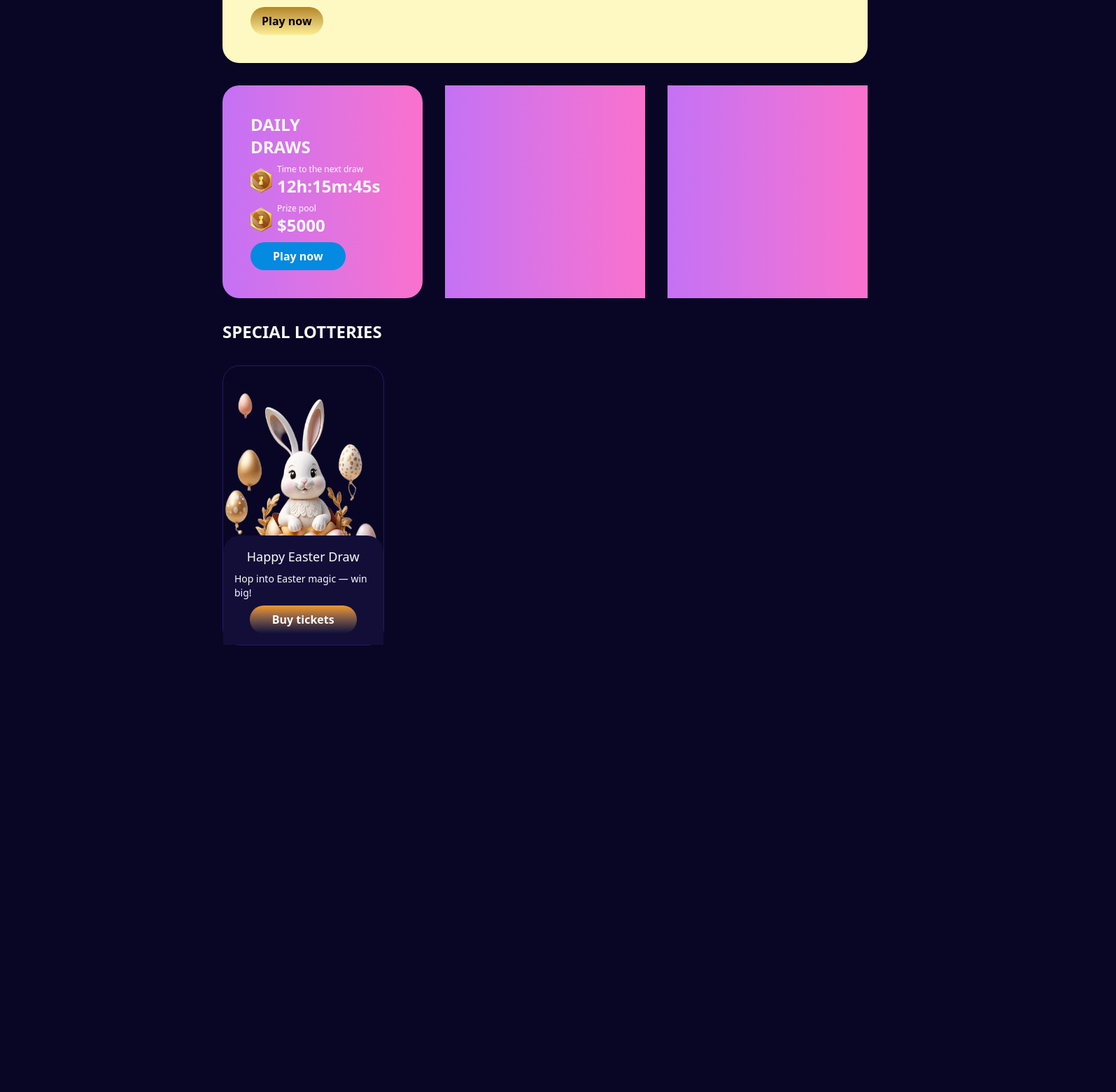
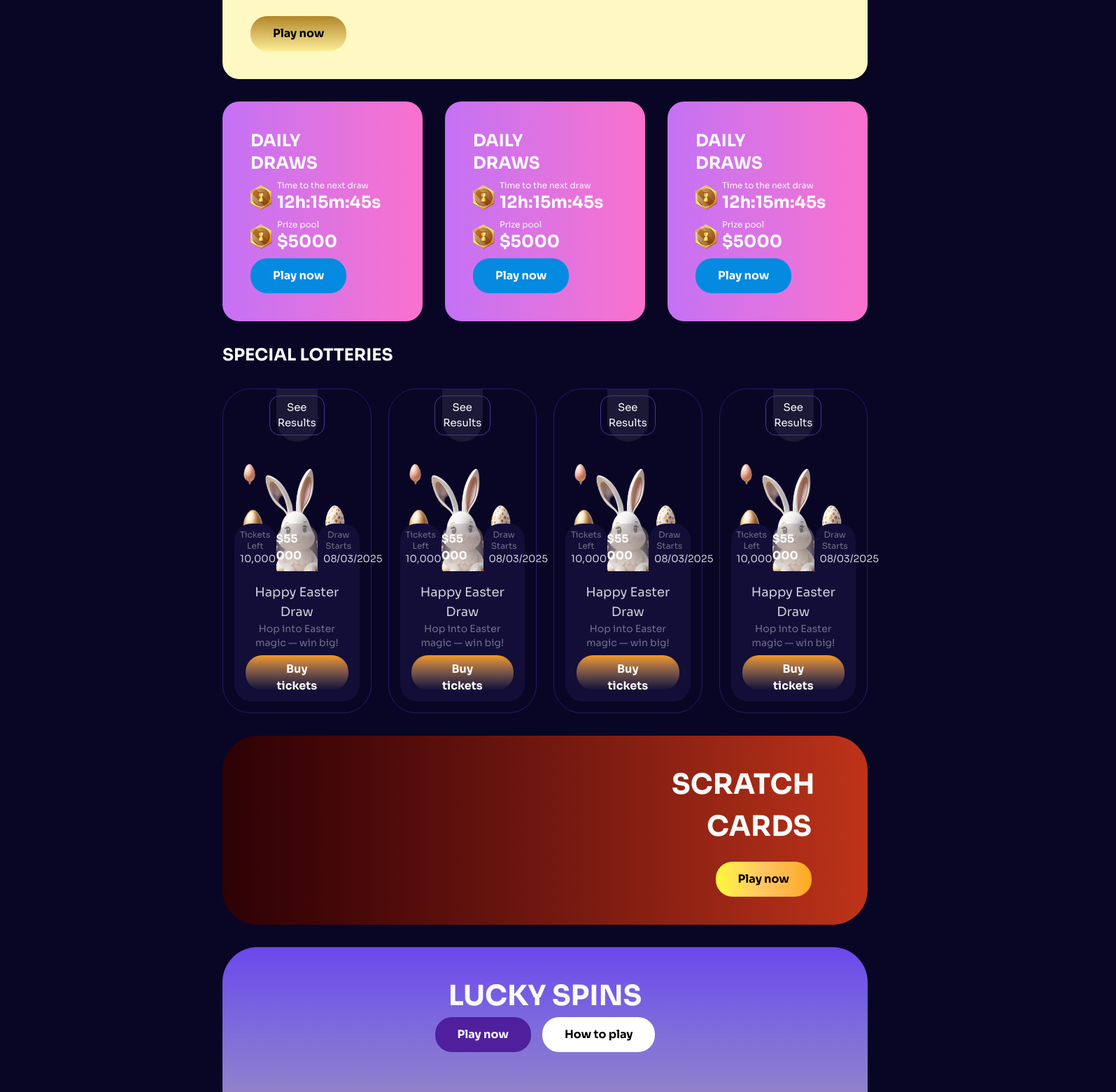
Before and after one commit to Gadg3tLov3r/4loto, a Next.js app: page / in a window 1280 px wide. Shown: the part 1000-2560 px from the top of the page at 70% size, 1595 px wide, since content can reach past the window. Before the commit the page ends 1962 px from the top, so only its background shows below. Built offline with nearby package versions, Linux system fonts and the light colour scheme.

Commit message:
layout update

```diff
--- a/app/page.tsx
+++ b/app/page.tsx
@@ -1,12 +1,16 @@
+"use client";
+
 import { ModeToggle } from "@/components/mode-toggle";
+import { SpecialLotteryCard } from "@/components/special-lottery-card";
+import Table from "@/components/table";
 import { ChevronLeft, ChevronRight } from "lucide-react";
 import Image from "next/image";
 
 export default function Home() {
   return (
-    <div className="font-sans">
+    <div className="font-[family-name:var(--font-geist-sans)]">
       <main>
-        <div className="bg-[#0D063A] py-2 pl-3 pr-12 flex justify-between items-center">
+        <div className="bg-[#0D063A] py-2 pl-3 pr-12 flex justify-between items-center fixed top-0 left-0 right-0 z-50">
           <div className="flex items-center gap-15">
             <div className="hidden size-[64px] bg-[#231968] md:flex items-center justify-center rounded-3xl">
               <svg
@@ -75,7 +79,7 @@ export default function Home() {
             </button>
           </div>
         </div>
-        <aside className="bg-[#0D063A] w-[278px] min-h-screen fixed">
+        <aside className="bg-[#0D063A] z-49 w-[278px] min-h-screen fixed top-[70px] left-0">
           <div className="px-3 py-8 space-y-8">
             <div className="flex items-center justify-between px-3 py-3 bg-[#6F48F5] rounded-3xl">
               <div className="size-10 flex items-center justify-center">
@@ -299,10 +303,10 @@ export default function Home() {
                   currency) and receive the same amount as a gift
                 </p>
                 <div className="flex gap-3">
-                  <button className="bg-linear-to-r from-[#443AFF] to-[#C362FF] py-2 px-8 rounded-3xl font-semibold">
+                  <button className="bg-linear-to-r from-[#443AFF] to-[#C362FF] py-2 px-8 rounded-3xl font-semibold h-[50px]">
                     Play now
                   </button>
-                  <button className="py-2 px-8 rounded-3xl font-semibold bg-white text-black">
+                  <button className="py-2 px-8 rounded-3xl font-semibold bg-white text-black h-[50px]">
                     How to play
                   </button>
                 </div>
@@ -326,12 +330,16 @@ export default function Home() {
                   Get your tickets before the time runs out
                 </p>
               </div>
-              <button className="bg-linear-to-b from-[#B38626] to-[#FCEE96] text-black px-4 py-2 rounded-3xl font-bold">
+              <button className="bg-linear-to-b from-[#B38626] to-[#FCEE96] text-black px-8 py-2 rounded-3xl font-bold h-[50px]">
                 Play now
               </button>
             </div>
             <div className="grid grid-cols-3 gap-8">
-              <div className="bg-linear-to-r from-[#C471F5] to-[#FA71CD] p-10 rounded-3xl space-y-2">
+              {Array.from({ length: 3 }).map((_, index) => (
+                <div
+                  key={index}
+                  className="bg-linear-to-r from-[#C471F5] to-[#FA71CD] p-10 rounded-3xl space-y-2"
+                >
                   <h1 className="uppercase font-bold text-2xl max-w-[5rem]">
                     Daily Draws
                   </h1>
@@ -795,25 +803,123 @@ export default function Home() {
                       <div className="text-2xl font-bold">$5000</div>
                     </div>
                   </div>
-                <button className="bg-[#048AE0] px-8 py-2 rounded-3xl font-bold">
+                  <button className="bg-[#048AE0] px-8 py-2 rounded-3xl font-bold h-[50px]">
                     Play now
                   </button>
                 </div>
-              <div className="bg-linear-to-r from-[#C471F5] to-[#FA71CD] p-10"></div>
-              <div className="bg-linear-to-r from-[#C471F5] to-[#FA71CD] p-10"></div>
+              ))}
             </div>
             <div className="uppercase text-2xl font-bold">
               Special Lotteries
             </div>
-            <div className="grid grid-cols-4">
-              <div className="border border-[#231968] flex flex-col rounded-3xl bg-[url('/rabbit.png')] h-[400px] bg-cover">
+            <div className="grid grid-cols-4 gap-6">
+              {Array.from({ length: 4 }).map((_, index) => (
+                <SpecialLotteryCard
+                  key={index}
+                  title="Happy Easter Draw"
+                  description="Hop into Easter magic — win big!"
+                  ticketsLeft={10000}
+                  prizeAmount="$55 000"
+                  drawDate="08/03/2025"
+                  backgroundImage="/rabbit.png"
+                  onBuyTickets={() => console.log("Buy tickets clicked")}
+                  onSeeResults={() => console.log("See results clicked")}
+                />
+              ))}
+            </div>
+            <div className="bg-linear-to-r to-[#BE3319] from-[#2D0205] py-10 px-20 rounded-[50px] flex">
               <div className="flex-1"></div>
-                <div className="bg-[#130E38] flex flex-col items-center gap-2 p-4 rounded-tl-3xl rounded-tr-3xl">
-                  <h2 className="text-lg">Happy Easter Draw</h2>
-                  <p className="text-sm">Hop into Easter magic — win big!</p>
-                  <button className="bg-gradient-to-b from-[#F1991E] to-[#130E38] px-8 py-2 font-bold rounded-3xl">
-                    Buy tickets
+              <div className="text-right space-y-5">
+                <div className="uppercase text-[40px] font-bold max-w-[200px] text-right">
+                  Scratch cards
+                </div>
+                <button className="bg-linear-to-r from-[#FFF83A] via-[#FFC562] to-[#FDA816] h-[50px] py-2 px-8 rounded-3xl font-bold text-black">
+                  Play now
                 </button>
+              </div>
+            </div>
+            <div className="bg-linear-to-b from-[#6B46EC] to-[#F1CA60] h-[595px] rounded-[50px]">
+              <div className="flex flex-col items-center p-10">
+                <div className="uppercase font-bold text-[40px]">
+                  Lucky spins
+                </div>
+                <div className="flex gap-4">
+                  <button className="bg-[#501F9E] px-8 py-2 font-bold rounded-3xl h-[50px]">
+                    Play now
+                  </button>
+                  <button className="bg-white text-black px-8 py-2 font-bold rounded-3xl h-[50px]">
+                    How to play
+                  </button>
+                </div>
+              </div>
+            </div>
+            <div className="flex gap-6">
+              <div className="bg-linear-to-r from-[#1F1957] to-[#1F1957] p-10 rounded-[40px] min-w-[761px]">
+                <div className="space-y-8">
+                  <div className="uppercase text-2xl font-bold text-[#FFC562]">
+                    Total win all time
+                  </div>
+                  <div className="font-bold text-[40px] text-[#FFC562]">
+                    $100 000 000
+                  </div>
+                  <button className="px-8 py-2 font-bold bg-[#048AE0] rounded-3xl h-[50px]">
+                    Play now
+                  </button>
+                </div>
+              </div>
+              {Array.from({ length: 3 }).map((_, index) => (
+                <div
+                  className="bg-[#1F1957] space-y-4 px-6 py-3 text-center rounded-[40px]"
+                  key={index}
+                >
+                  <div>
+                    <div className="font-bold text-[33px]">$25 456</div>
+                    <div className="text-xs font-bold text-white/60">
+                      Total funds in the next draws
+                    </div>
+                  </div>
+                  <button className="px-8 py-2 font-bold bg-[#048AE0] rounded-3xl h-[50px]">
+                    Play now
+                  </button>
+                </div>
+              ))}
+            </div>
+            <div className="flex gap-4 items-center">
+              <div className="font-bold text-white/60">
+                Latest payoffs today:
+              </div>
+              {Array.from({ length: 11 }).map((_, index) => (
+                <div
+                  className="bg-linear-to-r from-[#170E4E] to-[#231869] flex items-center gap-2 px-4 py-2 rounded-full"
+                  key={index}
+                >
+                  <div className="w-[16px] h-[17px] bg-green-700 rounded-full"></div>
+                  <div className="text-sm">$10 635</div>
+                </div>
+              ))}
+            </div>
+            <div className="bg-[#1F1957] px-[42px] pt-9 pb-6 rounded-[40px] space-y-8">
+              <div className="font-bold text-2xl uppercase">Recent winners</div>
+              <div className="flex gap-4">
+                <div className="py-2 px-3 bg-[#322497] rounded-2xl font-bold">
+                  All lotteries
+                </div>
+                {Array.from({ length: 8 }).map((_, index) => (
+                  <div
+                    key={index}
+                    className="py-2 px-3 bg-[#3423A759] rounded-2xl font-bold text-white/40"
+                  >
+                    5-minute draws
+                  </div>
+                ))}
+              </div>
+              <Table />
+              <div className="flex justify-between items-center pr-4">
+                <button className="px-8 py-2 h-[50px] bg-linear-to-r from-[#443AFF] to-[#C362FF] rounded-3xl font-bold">
+                  Try your luck
+                </button>
+                <div className="text-white/60 font-bold text-sm">
+                  Show more results
                 </div>
               </div>
             </div>
--- /dev/null
+++ b/components/special-lottery-card.tsx
@@ -0,0 +1,69 @@
+"use client";
+
+interface SpecialLotteryCardProps {
+  title: string;
+  description: string;
+  ticketsLeft: number;
+  prizeAmount: string;
+  drawDate: string;
+  backgroundImage?: string;
+  onBuyTickets?: () => void;
+  onSeeResults?: () => void;
+}
+
+export function SpecialLotteryCard({
+  title,
+  description,
+  ticketsLeft,
+  prizeAmount,
+  drawDate,
+  backgroundImage = "/rabbit.png",
+  onBuyTickets,
+  onSeeResults,
+}: SpecialLotteryCardProps) {
+  return (
+    <div className="p-4 pt-0 border border-[#231968] rounded-[40px] h-[464px] flex flex-col">
+      <div className="px-15">
+        <div className="bg-white/8 backdrop-blur-3xl py-[9px] px-[24px] rounded-b-[30px] flex justify-center items-center">
+          <button
+            onClick={onSeeResults}
+            className="border border-[#44398D] py-[5px] px-[11.17px] rounded-[14.89px] text-[14.89px] hover:bg-white/10 transition-colors"
+          >
+            See Results
+          </button>
+        </div>
+      </div>
+      <div className="flex flex-col flex-1 rounded-3xl bg-[url('/rabbit.png')]  bg-cover bg-center">
+        <div className="flex-1"></div>
+
+        <div className="grid grid-cols-3">
+          <div className="text-center bg-[#130E38] p-2 rounded-t-3xl">
+            <div className="text-xs text-white/40">Tickets Left</div>
+            <div className="text-sm text-white/80">
+              {ticketsLeft.toLocaleString()}
+            </div>
+          </div>
+          <div className="bg-white/1 backdrop-blur-lg rounded-3xl flex justify-center items-center font-bold">
+            {prizeAmount}
+          </div>
+          <div className="text-center bg-[#130E38] p-2 rounded-t-3xl">
+            <div className="text-xs text-white/40">Draw Starts</div>
+            <div className="text-white/80 text-sm">{drawDate}</div>
+          </div>
+        </div>
+        <div className="bg-[#130E38] flex flex-col gap-2 p-4 rounded-b-3xl">
+          <div className="text-center">
+            <h2 className="text-lg text-white/80">{title}</h2>
+            <p className="text-sm text-white/40">{description}</p>
+          </div>
+          <button
+            onClick={onBuyTickets}
+            className="h-[50px] bg-gradient-to-b from-[#F1991E] to-[#130E38] px-8 py-2 font-bold rounded-3xl self-center hover:from-[#F1991E]/90 hover:to-[#130E38]/90 transition-colors"
+          >
+            Buy tickets
+          </button>
+        </div>
+      </div>
+    </div>
+  );
+}
--- /dev/null
+++ b/components/table.tsx
@@ -0,0 +1,28 @@
+export default function Table() {
+  return (
+    <table className="w-full border-separate border-spacing-y-2">
+      <thead>
+        <tr className="text-left">
+          <th className="p-4">Date</th>
+          <th>Username</th>
+          <th>Lottery won</th>
+          <th>Frequent player</th>
+          <th>Prize amount</th>
+        </tr>
+      </thead>
+      <tbody>
+        {Array.from({ length: 8 }).map((_, index) => (
+          <tr className="h-[75px]" key={index}>
+            <td className="p-4 bg-[#27206C] rounded-l-lg">Today, 16:03:27</td>
+            <td className="bg-[#27206C]">Kristin Watson</td>
+            <td className="bg-[#27206C]">5 minutes draw</td>
+            <td className="bg-[#27206C]">Top 10</td>
+            <td className="text-[20px] font-bold bg-[#27206C] rounded-r-lg">
+              $1 324 343
+            </td>
+          </tr>
+        ))}
+      </tbody>
+    </table>
+  );
+}
```
Lines whose indentation alone changed are shown as unchanged.
